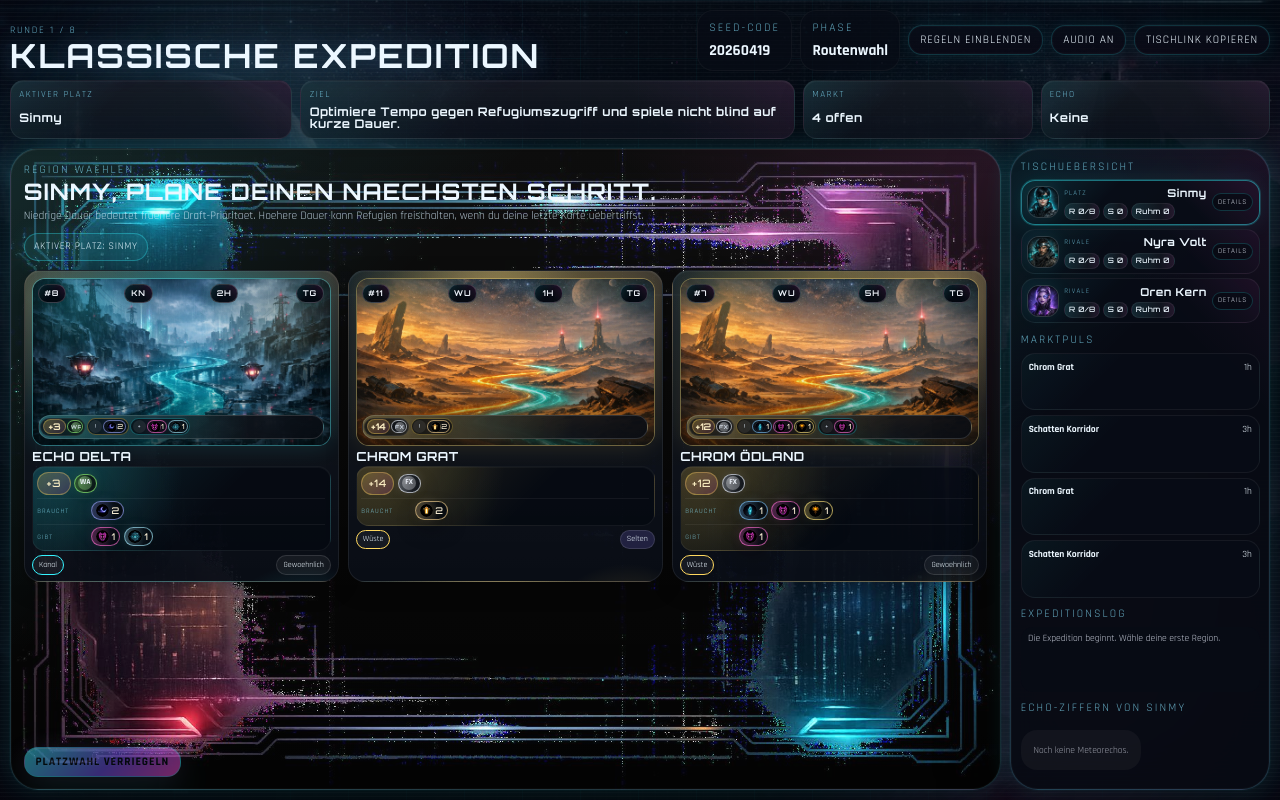
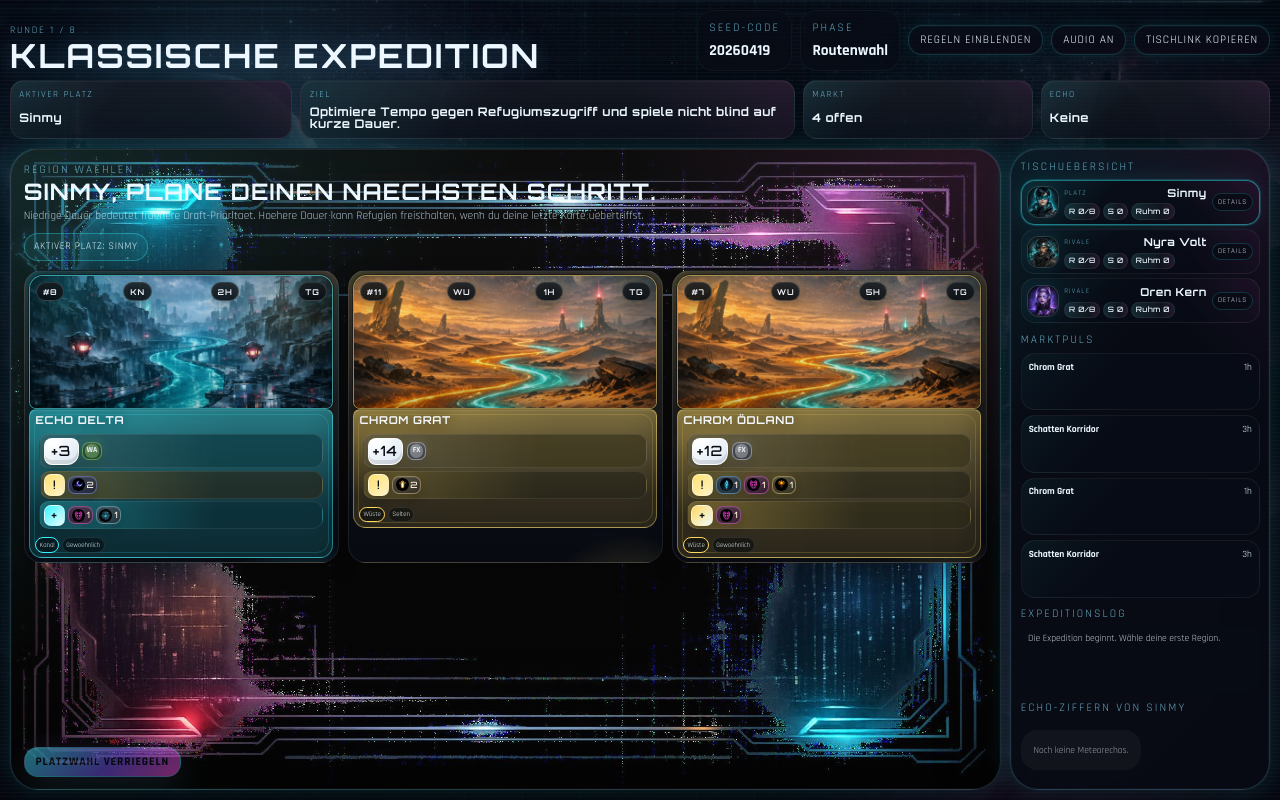
Before and after one commit to sinyrk-bit/faraway-atlas, a React (Vite) app: page / in a window 1280 px wide. Both pictures are taken after a click on the button "EXPEDITION STARTEN". Built offline with nearby package versions, Linux system fonts and the light colour scheme.

Commit message:
Redesign cards with boardgame symbol panels

```diff
--- a/src/App.css
+++ b/src/App.css
@@ -1598,6 +1598,322 @@
   font-style: italic;
 }
 
+.card-face {
+  padding: 0.32rem;
+  gap: 0;
+  border-radius: 18px;
+  background:
+    linear-gradient(180deg, rgba(255, 255, 255, 0.05), rgba(255, 255, 255, 0.012)),
+    linear-gradient(135deg, color-mix(in srgb, var(--card-accent) 20%, transparent), transparent 38%),
+    linear-gradient(220deg, color-mix(in srgb, var(--card-secondary, #9aa2ff) 18%, transparent), transparent 42%),
+    rgba(5, 8, 15, 0.96);
+}
+
+.card-face.is-compact {
+  padding: 0.28rem;
+  gap: 0;
+}
+
+.card-art-shell {
+  border-radius: 14px 14px 7px 7px;
+  aspect-ratio: 16 / 7.35;
+  border-color: color-mix(in srgb, var(--card-accent) 48%, rgba(255, 255, 255, 0.12));
+  box-shadow:
+    inset 0 1px 0 rgba(255, 255, 255, 0.08),
+    0 0 0 1px rgba(0, 0, 0, 0.36),
+    0 10px 18px rgba(0, 0, 0, 0.22);
+}
+
+.card-face.is-compact .card-art-shell,
+.card-face.is-minimal .card-art-shell {
+  aspect-ratio: 16 / 7.05;
+}
+
+.card-art-shell::after {
+  background:
+    linear-gradient(180deg, rgba(3, 6, 12, 0.04), transparent 42%, rgba(2, 5, 10, 0.24)),
+    radial-gradient(circle at 12% 10%, color-mix(in srgb, var(--card-accent) 18%, transparent), transparent 24%),
+    radial-gradient(circle at 84% 16%, color-mix(in srgb, var(--card-secondary, #9aa2ff) 18%, transparent), transparent 30%);
+}
+
+.card-art-overlay-intel,
+.card-art-description {
+  display: none;
+}
+
+.card-art-overlay-top {
+  top: 0.36rem;
+}
+
+.card-art-stat {
+  min-width: 2.05rem;
+  padding: 0.2rem 0.38rem;
+  background:
+    linear-gradient(180deg, rgba(255, 255, 255, 0.08), rgba(255, 255, 255, 0.02)),
+    rgba(2, 7, 12, 0.86);
+  border-color: rgba(255, 255, 255, 0.16);
+  box-shadow: 0 7px 14px rgba(0, 0, 0, 0.28), 0 0 16px color-mix(in srgb, var(--card-accent) 16%, transparent);
+  font-size: 0.54rem;
+}
+
+.card-info-panel {
+  position: relative;
+  z-index: 1;
+  display: grid;
+  gap: 0.28rem;
+  min-height: 0;
+  margin-top: -0.03rem;
+  padding: 0.38rem;
+  border-radius: 8px 8px 15px 15px;
+  border: 1px solid color-mix(in srgb, var(--card-accent) 32%, rgba(255, 255, 255, 0.08));
+  background:
+    linear-gradient(180deg, color-mix(in srgb, var(--card-accent) 44%, rgba(255, 255, 255, 0.08)), color-mix(in srgb, var(--card-accent) 18%, rgba(7, 9, 18, 0.98)) 72%),
+    linear-gradient(90deg, color-mix(in srgb, var(--card-accent) 26%, transparent), transparent 68%),
+    rgba(9, 12, 22, 0.94);
+  box-shadow:
+    inset 0 1px 0 rgba(255, 255, 255, 0.07),
+    inset 0 -18px 30px rgba(0, 0, 0, 0.2);
+}
+
+.card-info-panel::before {
+  content: '';
+  position: absolute;
+  inset: 0.24rem;
+  border-radius: 12px;
+  border: 1px solid color-mix(in srgb, var(--card-accent) 18%, transparent);
+  pointer-events: none;
+}
+
+.card-header {
+  min-width: 0;
+  padding: 0.02rem 0.04rem;
+  align-items: start;
+}
+
+.card-header h3 {
+  font-size: 0.82rem;
+  letter-spacing: 0.07em;
+  color: rgba(246, 250, 255, 0.98);
+  text-shadow: 0 0 14px rgba(0, 0, 0, 0.68), 0 0 16px color-mix(in srgb, var(--card-accent) 18%, transparent);
+}
+
+.card-header p,
+.card-meta {
+  display: none;
+}
+
+.card-symbol-board {
+  gap: 0.2rem;
+  padding: 0;
+  border: 0;
+  border-radius: 0;
+  background: transparent;
+  box-shadow: none;
+}
+
+.card-symbol-main,
+.card-symbol-row {
+  min-width: 0;
+  display: grid;
+  grid-template-columns: auto minmax(0, 1fr);
+  align-items: center;
+  gap: 0.3rem;
+  padding: 0.22rem 0.3rem;
+  border-radius: 13px;
+  border: 1px solid rgba(255, 255, 255, 0.075);
+  background:
+    linear-gradient(90deg, rgba(255, 255, 255, 0.13), transparent 62%),
+    color-mix(in srgb, var(--card-accent) 18%, rgba(3, 7, 13, 0.72));
+}
+
+.card-symbol-row {
+  padding-top: 0.22rem;
+}
+
+.card-symbol-row.is-need {
+  background:
+    linear-gradient(90deg, rgba(255, 219, 91, 0.22), transparent 62%),
+    color-mix(in srgb, #ffe06e 10%, rgba(3, 7, 13, 0.64));
+}
+
+.card-symbol-row.is-gain {
+  background:
+    linear-gradient(90deg, color-mix(in srgb, var(--card-accent) 30%, transparent), transparent 62%),
+    color-mix(in srgb, var(--card-accent) 12%, rgba(3, 7, 13, 0.64));
+}
+
+.card-symbol-row > span {
+  flex: none;
+  width: 1.58rem;
+  height: 1.58rem;
+  display: grid;
+  place-items: center;
+  border-radius: 8px;
+  font-family: 'Orbitron', sans-serif;
+  font-size: 0.88rem;
+  letter-spacing: 0;
+  color: #070a11;
+  background: rgba(245, 248, 255, 0.94);
+  border: 1px solid rgba(255, 255, 255, 0.45);
+  box-shadow: 0 8px 14px rgba(0, 0, 0, 0.22);
+}
+
+.card-symbol-row.is-need > span {
+  background: linear-gradient(135deg, #ffe06e, #fff5ca);
+}
+
+.card-symbol-row.is-gain > span {
+  background: linear-gradient(135deg, var(--card-accent), #efffff);
+}
+
+.card-score-badge {
+  min-width: 2.45rem;
+  min-height: 2rem;
+  border-radius: 8px 8px 13px 8px;
+  display: grid;
+  place-items: center;
+  padding: 0.16rem 0.34rem;
+  background:
+    radial-gradient(circle at 28% 18%, rgba(255, 255, 255, 0.88), transparent 32%),
+    linear-gradient(145deg, #ffffff, #dce7f3);
+  border: 1px solid rgba(255, 255, 255, 0.72);
+  color: #070a11;
+  font-size: 1rem;
+  line-height: 1;
+  text-shadow: none;
+  box-shadow:
+    inset 0 -4px 0 rgba(0, 0, 0, 0.1),
+    0 8px 16px rgba(0, 0, 0, 0.3),
+    0 0 16px color-mix(in srgb, var(--card-accent) 14%, transparent);
+}
+
+.card-score-track {
+  min-width: 0;
+  display: flex;
+  flex-wrap: wrap;
+  align-items: center;
+  gap: 0.18rem;
+}
+
+.card-symbol-board .symbol-chip.is-compact {
+  min-height: 1.32rem;
+  padding: 0.1rem 0.22rem;
+  gap: 0.14rem;
+  border-radius: 8px;
+  background:
+    linear-gradient(180deg, rgba(255, 255, 255, 0.09), rgba(255, 255, 255, 0.015)),
+    color-mix(in srgb, var(--symbol-accent, #8fd4ff) 14%, rgba(7, 10, 18, 0.9));
+  border: 1px solid color-mix(in srgb, var(--symbol-accent, #8fd4ff) 36%, rgba(255, 255, 255, 0.1));
+  box-shadow: inset 0 1px 0 rgba(255, 255, 255, 0.08), 0 6px 10px rgba(0, 0, 0, 0.18);
+}
+
+.card-symbol-board .symbol-chip.is-compact .symbol-chip-sigil {
+  width: 0.95rem;
+  height: 0.95rem;
+  border-radius: 6px;
+}
+
+.card-symbol-board .symbol-chip-value {
+  color: rgba(255, 246, 220, 0.98);
+  font-size: 0.64rem;
+}
+
+.card-symbol-empty {
+  padding: 0.16rem 0.36rem;
+  border-radius: 8px;
+  background: rgba(255, 255, 255, 0.08);
+}
+
+.card-flags {
+  justify-content: flex-start;
+  gap: 0.22rem;
+}
+
+.card-flag,
+.card-type,
+.card-serial,
+.card-duration,
+.card-time {
+  border-radius: 999px;
+  padding: 0.16rem 0.32rem;
+  background: rgba(1, 5, 10, 0.46);
+  border-color: rgba(255, 255, 255, 0.1);
+}
+
+.card-face.is-compact .card-info-panel,
+.card-face.is-minimal .card-info-panel {
+  gap: 0.2rem;
+  padding: 0.3rem;
+  border-radius: 7px 7px 13px 13px;
+}
+
+.card-face.is-compact .card-header h3,
+.card-face.is-minimal .card-header h3 {
+  font-size: 0.68rem;
+  letter-spacing: 0.06em;
+}
+
+.card-face.is-compact .card-symbol-board,
+.card-face.is-minimal .card-symbol-board {
+  gap: 0.14rem;
+}
+
+.card-face.is-compact .card-symbol-main,
+.card-face.is-compact .card-symbol-row,
+.card-face.is-minimal .card-symbol-main,
+.card-face.is-minimal .card-symbol-row {
+  gap: 0.22rem;
+  padding: 0.16rem 0.2rem;
+  border-radius: 10px;
+}
+
+.card-face.is-compact .card-symbol-row > span,
+.card-face.is-minimal .card-symbol-row > span {
+  width: 1.32rem;
+  height: 1.32rem;
+  border-radius: 7px;
+  font-size: 0.74rem;
+}
+
+.card-face.is-compact .card-score-badge,
+.card-face.is-minimal .card-score-badge {
+  min-width: 2.18rem;
+  min-height: 1.72rem;
+  border-radius: 8px 8px 12px 8px;
+  padding: 0.12rem 0.28rem;
+  font-size: 0.88rem;
+}
+
+.card-face.is-compact .card-symbol-board .symbol-chip.is-compact,
+.card-face.is-minimal .card-symbol-board .symbol-chip.is-compact {
+  min-height: 1.12rem;
+  padding: 0.07rem 0.15rem;
+  gap: 0.1rem;
+  border-radius: 7px;
+}
+
+.card-face.is-compact .card-symbol-board .symbol-chip.is-compact .symbol-chip-sigil,
+.card-face.is-minimal .card-symbol-board .symbol-chip.is-compact .symbol-chip-sigil {
+  width: 0.82rem;
+  height: 0.82rem;
+}
+
+.card-face.is-compact .card-symbol-board .symbol-chip-value,
+.card-face.is-minimal .card-symbol-board .symbol-chip-value {
+  font-size: 0.54rem;
+}
+
+.card-face.is-compact .card-flags,
+.card-face.is-minimal .card-flags {
+  gap: 0.16rem;
+}
+
+.card-face.is-compact .card-flag,
+.card-face.is-minimal .card-flag {
+  padding: 0.1rem 0.22rem;
+  font-size: 0.42rem;
+}
+
 .rivals-stack {
   display: grid;
   gap: 0.55rem;
--- a/src/components/CardFace.tsx
+++ b/src/components/CardFace.tsx
@@ -410,6 +410,7 @@ export function CardFace({
         </div>
       </div>
 
+      <section className="card-info-panel">
         <header className="card-header">
           <div>
             <h3>{card.title}</h3>
@@ -434,13 +435,13 @@ export function CardFace({
               {questItems.length > 0 ? (
                 questItems.map((item) => <SymbolChip compact item={item} key={`${card.id}-quest-${item.key}`} />)
               ) : (
-              <span className="card-symbol-empty">Fixwert</span>
+                <span className="card-symbol-empty">Fix</span>
               )}
             </div>
           </div>
           {prerequisiteItems.length > 0 ? (
-          <div className="card-symbol-row is-need">
-            <span>Braucht</span>
+            <div className="card-symbol-row is-need" title="Benoetigt">
+              <span>!</span>
               <div className="card-score-track">
                 {prerequisiteItems.map((item) => (
                   <SymbolChip compact item={item} key={`${card.id}-need-${item.key}`} />
@@ -449,8 +450,8 @@ export function CardFace({
             </div>
           ) : null}
           {counters.length > 0 ? (
-          <div className="card-symbol-row is-gain">
-            <span>Gibt</span>
+            <div className="card-symbol-row is-gain" title="Gibt">
+              <span>+</span>
               <div className="card-score-track">
                 {counters.map((item) => (
                   <SymbolChip compact item={item} key={`${card.id}-counter-${item.key}`} />
@@ -490,6 +491,7 @@ export function CardFace({
         ) : null}
 
         {!compact ? <footer className="card-flavor">{card.flavor}</footer> : null}
+      </section>
     </button>
   )
 }
```
Lines whose indentation alone changed are shown as unchanged.
